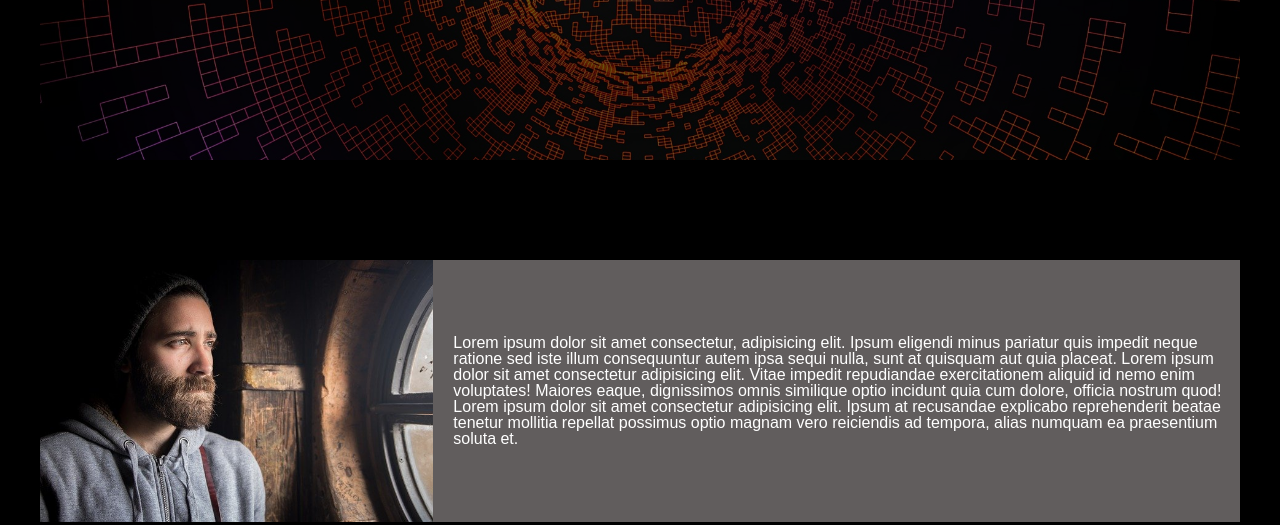
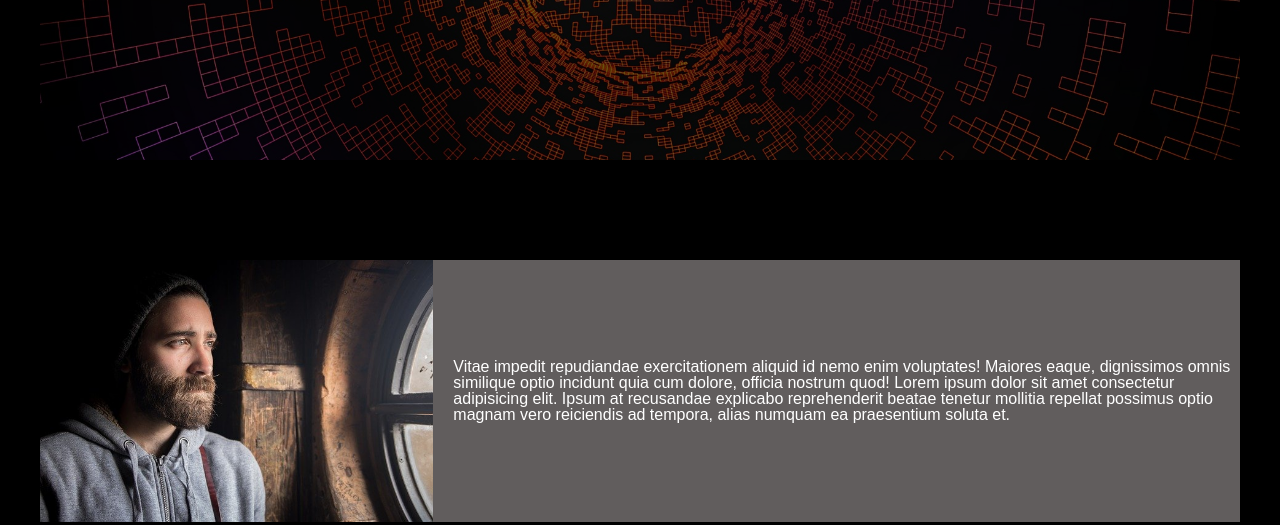
Before and after one commit to Smbat1505/My-Site.gitgub.io, a plain HTML site: page index.html in a window 1280 px wide. Shown: the part 488-1013 px from the top of the page. Drawn offline with Linux system fonts and the light colour scheme.

Commit message:
Change text

```diff
--- a/index.html
+++ b/index.html
@@ -72,8 +72,8 @@
                 </div>
 
                 <div class="about">
-                    <p>Lorem ipsum dolor sit amet consectetur, adipisicing elit. Ipsum eligendi minus pariatur quis impedit neque ratione sed iste illum consequuntur autem ipsa sequi nulla, sunt at quisquam aut quia placeat. Lorem ipsum dolor sit amet consectetur
-                        adipisicing elit. Vitae impedit repudiandae exercitationem aliquid id nemo enim voluptates! Maiores eaque, dignissimos omnis similique optio incidunt quia cum dolore, officia nostrum quod! Lorem ipsum dolor sit amet consectetur
+                    <p>
+                       Vitae impedit repudiandae exercitationem aliquid id nemo enim voluptates! Maiores eaque, dignissimos omnis similique optio incidunt quia cum dolore, officia nostrum quod! Lorem ipsum dolor sit amet consectetur
                         adipisicing elit. Ipsum at recusandae explicabo reprehenderit beatae tenetur mollitia repellat possimus optio magnam vero reiciendis ad tempora, alias numquam ea praesentium soluta et.</p>
                 </div>
 
```
